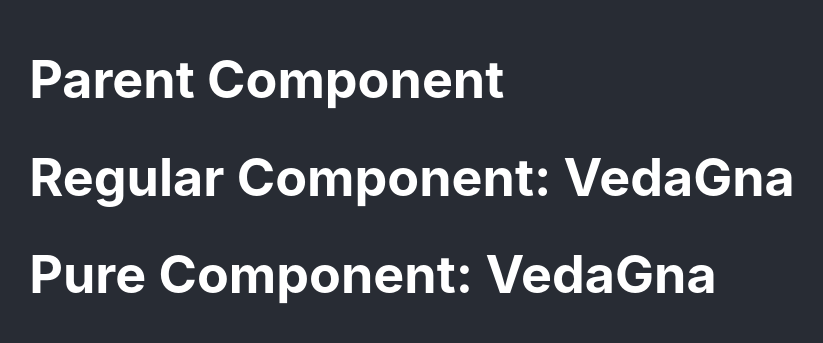
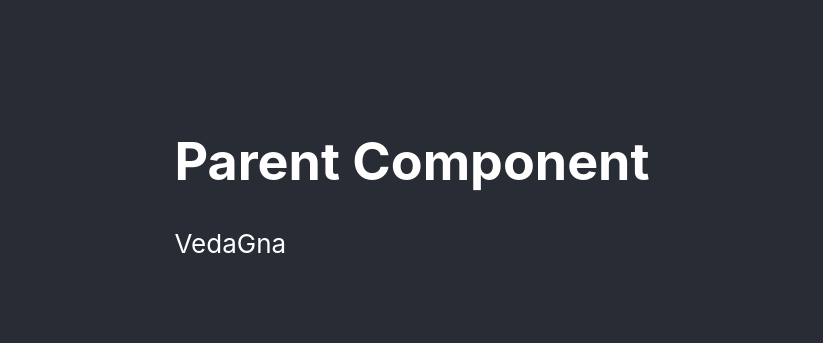
Before and after one commit to renuyarasu/codevolution, a React (Create React App) app: page / in a window 1280 px wide. Shown: the part 223-566 px from the top of the page, without its empty margins (228-1051 px from the left). Built offline with nearby package versions, Linux system fonts and the light colour scheme.

Commit message:
React Memo

```diff
--- /dev/null
+++ b/src/components/MemoComp.js
@@ -0,0 +1,12 @@
+import React from 'react'
+
+function MemoComp({name}) {
+    console.log('| Rendering Memo Component |');
+    return (
+        <div>
+            {name}
+        </div>
+    )
+}
+
+export default React.memo(MemoComp)
--- a/src/components/ParentComp.js
+++ b/src/components/ParentComp.js
@@ -1,8 +1,9 @@
-import React, { PureComponent } from 'react'
-import PureComp from './PureComp'
-import RegComp from './RegComp'
+import React, { Component } from 'react'
+import MemoComp from './MemoComp'
+// import PureComp from './PureComp'
+// import RegComp from './RegComp'
 
-class ParentComp extends PureComponent {
+class ParentComp extends Component {
     constructor(props) {
         super(props)
 
@@ -22,8 +23,9 @@
         return (
             <div>
                 <h1>Parent Component</h1>
-                <RegComp name={this.state.name} />
-                <PureComp name={this.state.name} />
+                <MemoComp name={this.state.name} />
+                {/* <RegComp name={this.state.name} />
+                <PureComp name={this.state.name} /> */}
             </div>
         )
     }
```
